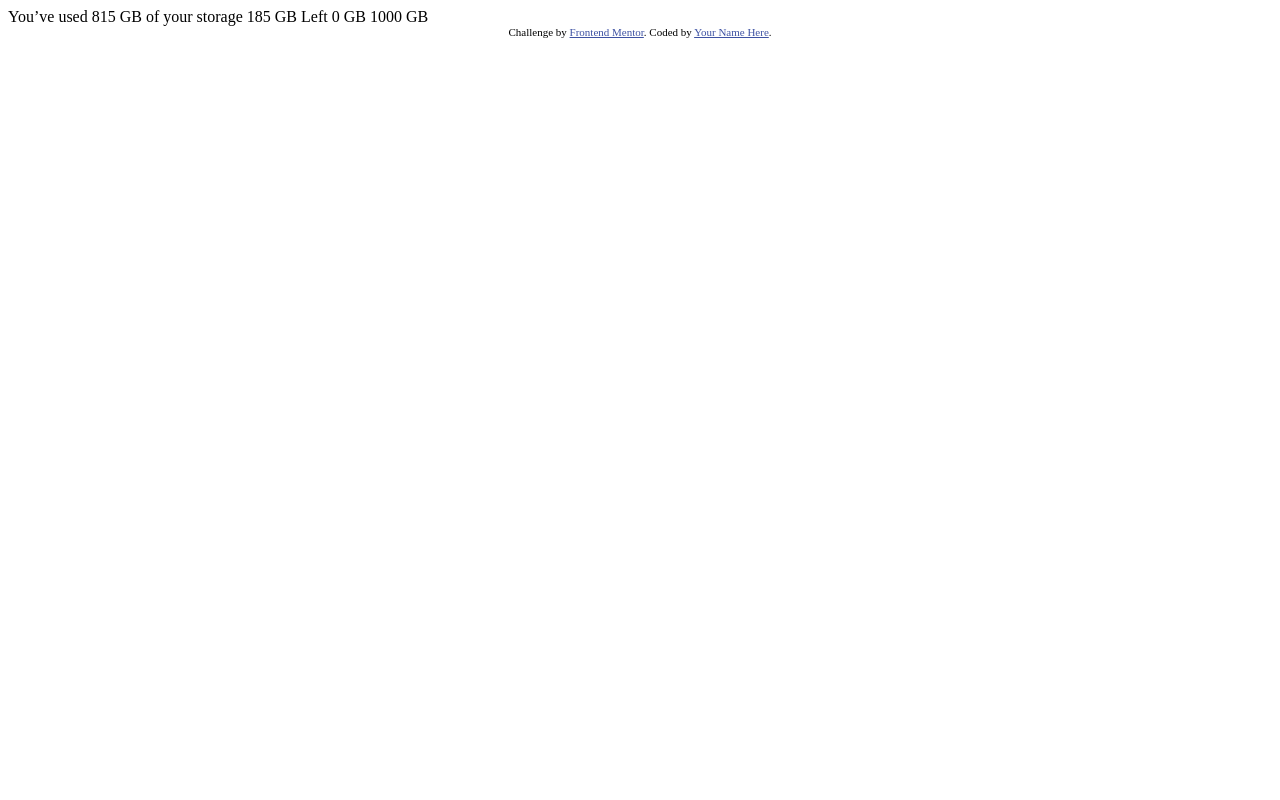
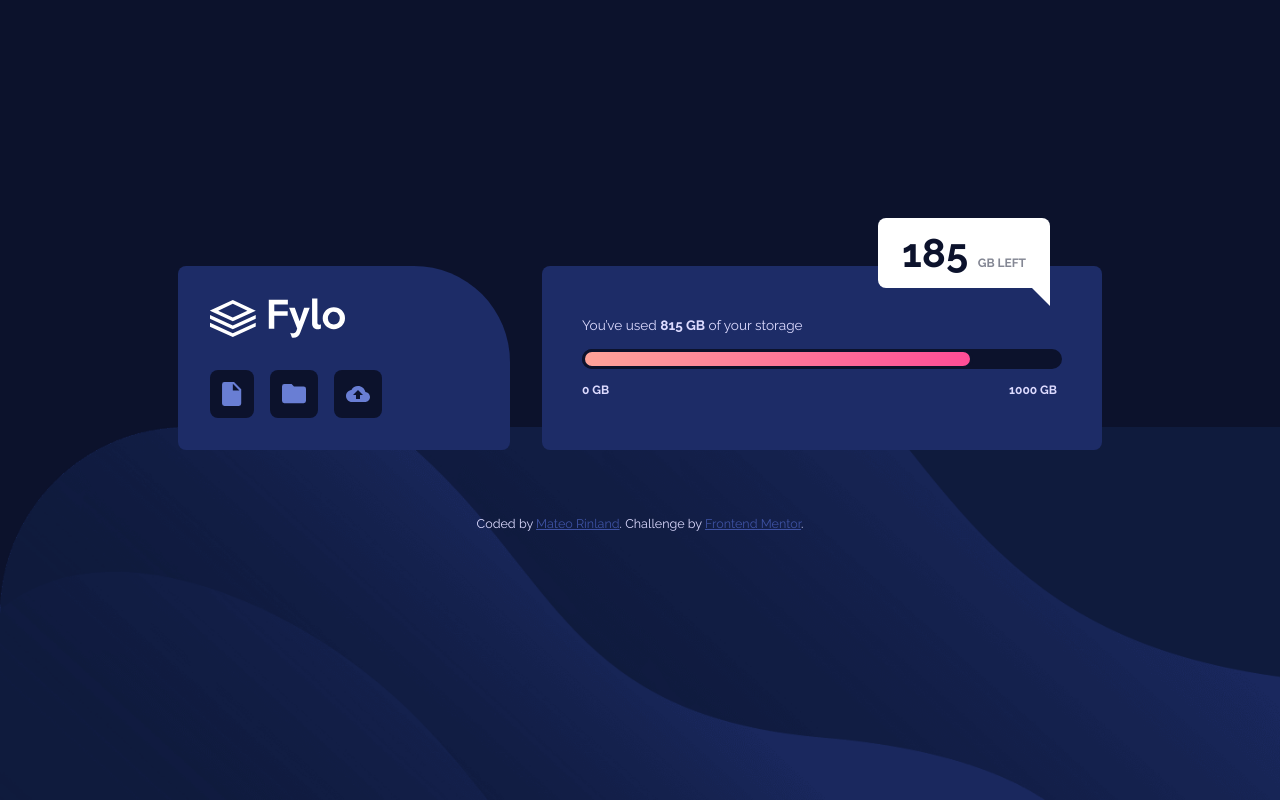
Before and after one commit to mateorinland/fylo-data-storage-component-main, a plain HTML site: page index.html in a window 1280 px wide. Drawn offline with Linux system fonts and the light colour scheme.

Commit message:
Update: First pass of design

```diff
--- /dev/null
+++ b/css/_reset.css
@@ -0,0 +1,113 @@
+/** CSS Reset
+ ** Grace Snow's combination of resets by Andy Bell and Josh Comeau
+ ** See https://andy-bell.co.uk/a-modern-css-reset/
+ ** and https://www.joshwcomeau.com/css/custom-css-reset/
+ ** for more a deeper understanding.
+ */
+
+/* 1. use :where() to lower specificity */
+
+*,
+*::before,
+*::after {
+  box-sizing: border-box;
+}
+
+/* Remove default margins */
+* {
+  margin: 0;
+}
+
+/* Height 100% on both html AND body can be buggy */
+html {
+  height: 100%;
+}
+
+/* Make sure body stretches to the full viewport height */
+body {
+  min-height: 100vh;
+  min-height: 100dvh;
+  line-height: 1.6;
+  text-rendering: optimizeSpeed;
+  -webkit-font-smoothing: antialiased;
+}
+
+/* Remove list styles on ul, ol elements with a list role, which suggests default styling will be removed */
+/** 1 */
+:where(ul[role="list"]),
+:where(ol[role="list"]) {
+  list-style: none;
+}
+
+/* A elements that don't have a class get default styles */
+/** 1 */
+:where(a:not([class])) {
+  text-decoration: underline;
+  text-decoration-skip-ink: auto;
+}
+
+/* Set core root defaults */
+html:focus-within {
+  scroll-behavior: smooth;
+}
+
+/* Consistant image sizing */
+img,
+picture,
+video,
+canvas,
+svg {
+  display: block;
+  max-width: 100%;
+}
+
+/* Make non-inheriting elements inherit font styles */
+input,
+button,
+textarea,
+select {
+  font: inherit;
+}
+
+/* Needs review! I don't like this in a general reset */
+/* p,
+h1,
+h2,
+h3,
+h4,
+h5,
+h6 {
+  overflow-wrap: break-word;
+} */
+
+h1,
+h2,
+h3,
+h4,
+h5,
+h6 {
+  line-height: 1.15;
+}
+
+/* Remove all animations, transitions and smooth scroll for people that prefer not to see them */
+@media (prefers-reduced-motion: reduce) {
+  html:focus-within {
+    scroll-behavior: auto;
+  }
+
+  *,
+  *::before,
+  *::after {
+    animation-duration: 0.01ms !important;
+    animation-iteration-count: 1 !important;
+    transition-duration: 0.01ms !important;
+    scroll-behavior: auto !important;
+  }
+}
+
+/* isolate stacking context in React/Next */
+#root,
+#__next {
+  isolation: isolate;
+  min-height: inherit;
+}
--- /dev/null
+++ b/css/styles.scss
@@ -0,0 +1,233 @@
+@import "reset";
+
+/* Variables */
+
+$GradientStart: hsl(6, 100%, 80%);
+$GradientEnd: hsl(335, 100%, 65%);
+$Pale_Blue: hsl(243, 100%, 93%);
+$Grayish_Blue: hsl(229, 7%, 55%);
+$Dark_Blue: hsl(228, 56%, 26%);
+$Very_Dark_Blue: hsl(229, 57%, 11%);
+
+/* Utilites */
+
+.visually-hidden {
+  display: inline-block;
+  position: absolute;
+  overflow: hidden;
+  clip: rect(0 0 0 0);
+  height: 1;
+  width: 1;
+  margin: -1;
+  padding: 0;
+  border: 0;
+}
+
+/* BODY */
+
+body {
+  font-size: 0.875rem;
+  font-family: 'Raleway', sans-serif;
+  font-weight: 400;
+  color: $Pale_Blue;
+  background-image: url("/images/bg-mobile.png");
+  background-size: cover;
+  display: flex;
+  flex-direction: column;
+  gap: 4rem;
+  justify-content: center;
+  align-items: center;
+  padding: 1rem;
+}
+
+@media screen and (min-width: 62.5rem) {
+    body {
+        background-color: $Very_Dark_Blue;
+        background-image: url("/images/bg-desktop.png");
+        background-repeat: no-repeat;
+        background-size: contain;
+        background-position: bottom;
+    }
+}
+
+/* MAIN */
+
+.main-container {
+    display: grid;
+    gap: 1rem;
+}
+
+@media screen and (min-width: 62.5rem) {
+    .main-container {
+        display: flex;
+        gap: 2rem;
+    }
+}
+
+.menu {
+    background-color: $Dark_Blue;
+    padding: 2rem;
+    display: grid;
+    gap: 2rem;
+    border-radius: 0.5rem 6rem 0.5rem 0.5rem;
+}
+
+@media screen and (min-width: 62.5rem) {
+    .menu {
+        padding: 2rem 8rem 2rem 2rem;
+    }
+}
+
+.icon-container {
+    display: flex;
+    gap: 1rem;
+}
+
+.icon-link {
+    background-color: $Very_Dark_Blue;
+    padding: 0.75rem;
+    display: flex;
+    justify-content: center;
+    align-items: center;
+    border-radius: 0.5rem;
+}
+
+.storage {
+    background-color: $Dark_Blue;
+    padding: 2rem 2rem 3.5rem;
+    display: flex;
+    flex-direction: column;
+    justify-content: center;
+    align-items: center;
+    border-radius: 0.5rem;
+    position: relative;
+}
+
+@media screen and (min-width: 62.5rem) {
+    .storage {
+        padding: 2.5rem;
+    }
+}
+
+.storage-meter {
+    display: flex;
+    flex-direction: column;
+    justify-content: center;
+    align-items: center;
+    gap: 0.75rem;
+}
+
+@media screen and (min-width: 62.5rem) {
+    .storage-meter {
+        align-items:flex-start;
+    }
+}
+
+.storage-meter[value] {
+    -webkit-appearance: none;
+    appearance: none;
+    width: 16rem;
+    height: 1.25rem;
+  }
+
+  @media screen and (min-width: 62.5rem) {
+    .storage-meter[value] {
+        width: 30rem;
+      }
+  }
+
+  .storage-meter[value]::-webkit-progress-bar {
+    background-color: $Very_Dark_Blue;
+    border-radius: 1rem;
+  }
+
+  .storage-meter[value]::-webkit-progress-value {
+    background-image: linear-gradient(to right, $GradientStart, $GradientEnd);
+    border-radius: 1rem;
+    border: 0.2rem solid $Very_Dark_Blue;
+  }
+
+  .storage-meter[value]::-webkit-progress-value::after {
+    content: "";
+    width: 6px;
+    height: 6px;
+    position: absolute;
+    border-radius: 100%;
+    right: 7px;
+    top: 7px;
+    background-color: white;
+  }
+
+  .progress-label {
+    font-size: 0.85rem;
+  }
+
+.additional-labels {
+    display: flex;
+    gap: 10rem;
+}
+
+@media screen and (min-width: 62.5rem) {
+    .additional-labels {
+        gap: 25rem;
+    }
+}
+
+.minmax-numbers {
+    font-size: 0.75rem;
+    font-weight: 700;
+}
+
+.absolute-container {
+    font-size: 0.75rem;
+    font-weight: 700;
+    background-color: white;
+    border-radius: 0.5rem;
+    padding: 0.25em 2em;
+    display: flex;
+    align-items:center;
+    justify-content: center;
+    position: absolute;
+    top: 8rem;
+}
+
+@media screen and (min-width: 62.5rem) {
+    .absolute-container {
+        top: -3rem;
+        left: 21rem;
+    }
+}
+
+@media screen and (min-width: 62.5rem) {
+    .absolute-container::after {
+        content: "";
+        width: 0;
+        height: 0;
+        border-top: 2rem solid white;
+        border-left: 2rem solid transparent;
+        position: absolute;
+        top: 3.5rem;
+        right: 0;
+    }
+}
+
+.storage-left {
+    color: $Grayish_Blue;
+    text-transform: uppercase;
+}
+
+.bold-number {
+    font-size: 2.5rem;
+    color: $Very_Dark_Blue;
+}
+
+/* FOOTER */
+
+.attribution {
+  font-size: 0.786rem;
+  text-align: center;
+}
+
+.attribution-link {
+  color: hsl(228, 45%, 44%);
+}
--- a/index.html
+++ b/index.html
@@ -1,31 +1,81 @@
 <!DOCTYPE html>
 <html lang="en">
-<head>
-  <meta charset="UTF-8">
-  <meta name="viewport" content="width=device-width, initial-scale=1.0"> <!-- displays site properly based on user's device -->
+  <head>
+    <meta charset="UTF-8" />
+    <meta name="viewport" content="width=device-width, initial-scale=1.0" />
+    <meta
+      name="description"
+      content="A Frontend Mentor challenge for web development. This one is a data storage
+      component for the Fylo brand that shows the used and available storage space in a
+      progress meter."
+    />
+    <link
+      rel="icon"
+      type="image/png"
+      sizes="32x32"
+      href="./images/favicon-32x32.png"
+    />
+    <link rel="preconnect" href="https://fonts.googleapis.com" />
+    <link rel="preconnect" href="https://fonts.gstatic.com" crossorigin />
+    <link
+      href="https://fonts.googleapis.com/css2?family=Raleway:wght@400;700&display=swap"
+      rel="stylesheet"
+    />
+    <link rel="stylesheet" href="/css/styles.css" />
+    <title>Fylo data storage component</title>
+  </head>
+  <body>
+    <main class="main-container">
+      <div class="menu">
+        <img src="./images/logo.svg" alt="" class="logo" />
+        <div class="icon-container">
+          <a class="icon-link" href="#">
+            <img src="./images/icon-document.svg" alt="" class="icon" />
+          </a>
+          <a class="icon-link"  href="#">
+            <img src="./images/icon-folder.svg" alt="" class="icon" />
+          </a>
+          <a class="icon-link"  href="#">
+            <img src="./images/icon-upload.svg" alt="" class="icon" />
+          </a>
+        </div>
+      </div>
+      <div class="storage">
+        <div class="storage-meter">
+          <label class="progress-label" for="storage-meter"
+            >You’ve used <strong><span id="used-storage">815 GB</span></strong> of your
+            storage</label
+          >
+          <progress class="storage-meter" id="storage-meter" value="815" max="1000">81.5 %</progress>
+          <div class="additional-labels">
+            <p class="minmax-numbers">0 GB</p>
+            <p class="minmax-numbers">1000 GB</p>
+          </div>
+        </div>
+        <div class="absolute-container">
+          <p class="storage-left">
+            <strong class="bold-number">185 </strong>GB Left
+          </p>
+        </div>
+      </div>
+    </main>
 
-  <link rel="icon" type="image/png" sizes="32x32" href="./images/favicon-32x32.png">
-
-  <title>Frontend Mentor | Fylo data storage component</title>
-
-  <!-- Feel free to remove these styles or customise in your own stylesheet 👍 -->
-  <style>
-    .attribution { font-size: 11px; text-align: center; }
-    .attribution a { color: hsl(228, 45%, 44%); }
-  </style>
-</head>
-<body>
-
-  You’ve used 815 GB of your storage
-
-  185 GB Left
-
-  0 GB
-  1000 GB
-
-  <div class="attribution">
-    Challenge by <a href="https://www.frontendmentor.io?ref=challenge" target="_blank">Frontend Mentor</a>.
-    Coded by <a href="#">Your Name Here</a>.
-  </div>
-</body>
+    <footer>
+      <p class="attribution">
+        Coded by
+        <a
+          class="attribution-link"
+          href="https://www.linkedin.com/in/mateo-rinland-9b1a93bb/"
+          aria-label="Mateo Rinland's LinkedIn profile"
+          >Mateo Rinland</a
+        >. Challenge by
+        <a
+          class="attribution-link"
+          href="https://www.frontendmentor.io?ref=challenge"
+          target="_blank"
+          >Frontend Mentor</a
+        >.
+      </p>
+    </footer>
+  </body>
 </html>
```
Also changed, not shown: css/styles.css (added), design/desktop-preview.jpg (deleted), 2 other files.
